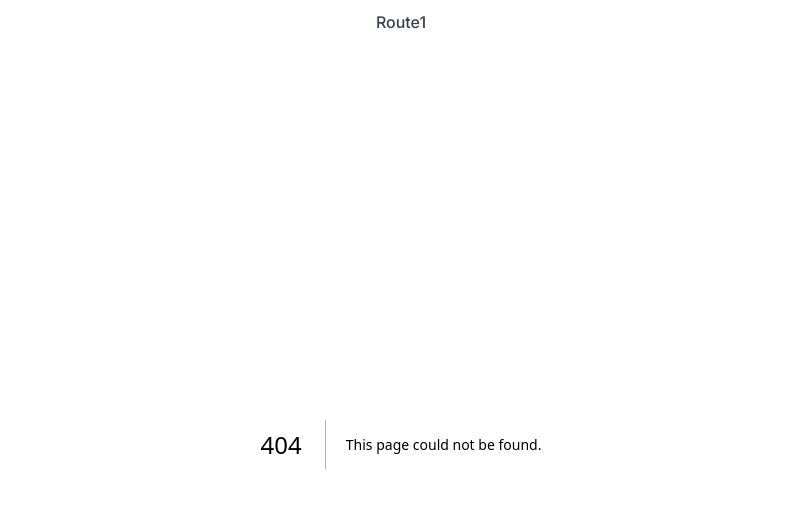
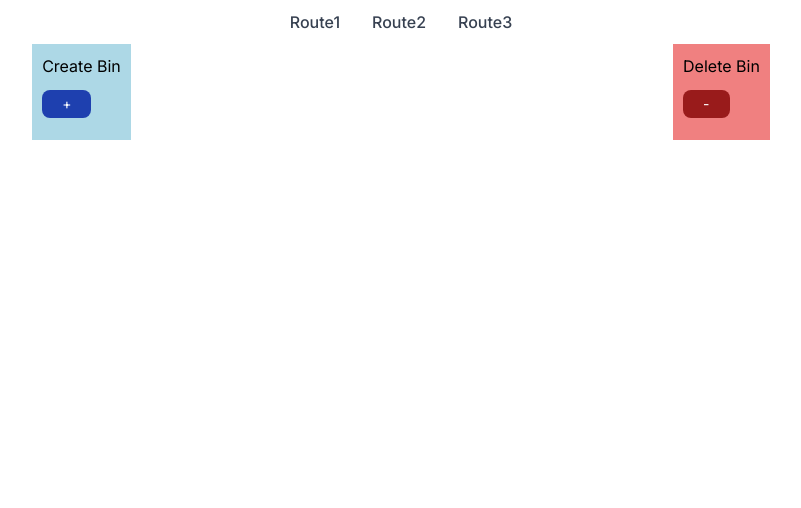
Before and after one commit to AkamalKazi/frontendtask, a Next.js app: page /bin in a window 1280 px wide. Before the commit this address had no page. Shown: the top 508 px of the page, without its empty margins (239-1040 px from the left). Built offline with nearby package versions, Linux system fonts and the light colour scheme.

Commit message:
task2 and task3 completed

```diff
--- /dev/null
+++ b/app/(bin)/bin/page.js
@@ -0,0 +1,83 @@
+"use client";
+import { useState } from "react";
+import { DndContext, closestCenter } from "@dnd-kit/core";
+import {
+  arrayMove,
+  SortableContext,
+  useSortable,
+  verticalListSortingStrategy,
+} from "@dnd-kit/sortable";
+import Disc from "@/components/Disc/Disc";
+
+const Bin = () => {
+  const [createBinDiscs, setCreateBinDiscs] = useState([]);
+  const [deleteBinDiscs, setDeleteBinDiscs] = useState([]);
+
+  const handleAddDisc = () => {
+    setCreateBinDiscs([...createBinDiscs, `disc-${Date.now()}`]);
+  };
+
+  const handleDeleteDisc = () => {
+    setDeleteBinDiscs([]);
+  };
+
+  const handleDragEnd = (event) => {
+    const { active, over } = event;
+    if (over && active.id !== over.id) {
+      const oldIndex = createBinDiscs.indexOf(active.id);
+      const newIndex = deleteBinDiscs.indexOf(over.id);
+
+      if (newIndex === -1) {
+        setCreateBinDiscs((items) =>
+          items.filter((item) => item !== active.id)
+        );
+        setDeleteBinDiscs((items) => [...items, active.id]);
+      } else {
+        setDeleteBinDiscs((items) => arrayMove(items, oldIndex, newIndex));
+      }
+    }
+  };
+
+  return (
+    <DndContext collisionDetection={closestCenter} onDragEnd={handleDragEnd}>
+      <div style={{ display: "flex", justifyContent: "space-around" }}>
+        <div style={{ backgroundColor: "lightblue", padding: "10px" }}>
+          <h2>Create Bin</h2>
+          <button
+            className="my-3 bg-blue-800 text-white px-5 py-1 rounded-lg text-sm"
+            onClick={handleAddDisc}
+          >
+            +
+          </button>
+          <SortableContext
+            items={createBinDiscs}
+            strategy={verticalListSortingStrategy}
+          >
+            {createBinDiscs.map((id) => (
+              <Disc key={id} id={id} color="blue" />
+            ))}
+          </SortableContext>
+        </div>
+        <div style={{ backgroundColor: "lightcoral", padding: "10px" }}>
+          <h2>Delete Bin</h2>
+          <button
+            className="my-3 bg-red-800 text-white px-5 py-1 rounded-lg text-sm"
+            onClick={handleDeleteDisc}
+          >
+            -
+          </button>
+          <SortableContext
+            items={deleteBinDiscs}
+            strategy={verticalListSortingStrategy}
+          >
+            {deleteBinDiscs.map((id) => (
+              <Disc key={id} id={id} color="red" />
+            ))}
+          </SortableContext>
+        </div>
+      </div>
+    </DndContext>
+  );
+};
+
+export default Bin;
--- /dev/null
+++ b/app/(shape)/shape/page.js
@@ -0,0 +1,17 @@
+"use client";
+import Rhombus from "@/components/Rhombus/rhombus";
+import Slider from "@/components/Slider/Slider";
+import { useState } from "react";
+
+const Shape = () => {
+  const [angle, setAngle] = useState(90);
+
+  return (
+    <div className="flex justify-evenly mt-5">
+      <Rhombus angle={angle} />
+      <Slider value={angle} onChange={setAngle} />
+    </div>
+  );
+};
+
+export default Shape;
--- /dev/null
+++ b/components/Disc/Disc.js
@@ -0,0 +1,24 @@
+import { useDraggable } from "@dnd-kit/core";
+import { arrayMove, SortableContext, useSortable } from "@dnd-kit/sortable";
+import { CSS } from "@dnd-kit/utilities";
+
+const Disc = ({ id, color }) => {
+  const { attributes, listeners, setNodeRef, transform, transition } =
+    useSortable({ id });
+
+  const style = {
+    transform: CSS.Transform.toString(transform),
+    transition,
+    backgroundColor: color,
+    width: "400px",
+    height: "50px",
+
+    borderRadius: "50px",
+    margin: "10px",
+  };
+
+  return (
+    <div ref={setNodeRef} style={style} {...attributes} {...listeners}></div>
+  );
+};
+export default Disc;
--- a/components/GameScree/gameScreen.js
+++ b/components/GameScree/gameScreen.js
@@ -1,4 +1,3 @@
-// components/GameScreen.tsx
 import { useState, useEffect } from "react";
 import axios from "axios";
 import Image from "next/image";
--- /dev/null
+++ b/components/Rhombus/rhombus.js
@@ -0,0 +1,36 @@
+"use client";
+import { useEffect, useRef } from "react";
+
+const Rhombus = ({ angle }) => {
+  const canvasRef = useRef(null);
+
+  useEffect(() => {
+    const canvas = canvasRef.current;
+    const context = canvas?.getContext("2d");
+
+    if (canvas && context) {
+      const size = canvas.width / 2;
+      const radians = (angle * Math.PI) / 180;
+      const halfDiagonal = size / Math.cos(radians / 2);
+      const offset = Math.sqrt(halfDiagonal ** 2 - size ** 2);
+
+      context.clearRect(0, 0, canvas.width, canvas.height);
+      context.beginPath();
+      context.moveTo(size, 0);
+      context.lineTo(size + offset, size);
+      context.lineTo(size, size * 2);
+      context.lineTo(size - offset, size);
+      context.closePath();
+      context.strokeStyle = "black";
+      context.stroke();
+    }
+  }, [angle]);
+
+  return (
+    <div className="flex justify-center items-center ">
+      <canvas ref={canvasRef} width="300" height="300"></canvas>
+    </div>
+  );
+};
+
+export default Rhombus;
--- /dev/null
+++ b/components/Slider/Slider.js
@@ -0,0 +1,16 @@
+"use client";
+const Slider = ({ value, onChange }) => {
+  return (
+    <div className="flex justify-center mt-4 rotate-90">
+      <input
+        type="range"
+        min="90"
+        max="180"
+        value={value}
+        onChange={(e) => onChange(parseInt(e.target.value))}
+      />
+    </div>
+  );
+};
+
+export default Slider;
--- a/components/UI/StartScreen/startScreen.js
+++ b/components/UI/StartScreen/startScreen.js
@@ -1,5 +1,4 @@
 "use client";
-// components/StartScreen.tsx
 import { useState } from "react";
 
 const StartScreenComponent = ({ onStart }) => {
--- a/components/UI/header/header.js
+++ b/components/UI/header/header.js
@@ -20,9 +20,9 @@ const HeaderComponent = () => {
                     Route1
                   </Link>
                 </li>
-                {/* <li>
+                <li>
                   <Link
-                    href="#"
+                    href="/shape"
                     className="block py-2 pr-4 pl-3 text-gray-700 border-b border-gray-100 hover:bg-gray-50 lg:hover:bg-transparent lg:border-0 lg:hover:text-primary-700 lg:p-0 dark:text-gray-400 lg:dark:hover:text-white dark:hover:bg-gray-700 dark:hover:text-white lg:dark:hover:bg-transparent dark:border-gray-700"
                   >
                     Route2
@@ -30,12 +30,12 @@ const HeaderComponent = () => {
                 </li>
                 <li>
                   <Link
-                    href="#"
+                    href="/bin"
                     className="block py-2 pr-4 pl-3 text-gray-700 border-b border-gray-100 hover:bg-gray-50 lg:hover:bg-transparent lg:border-0 lg:hover:text-primary-700 lg:p-0 dark:text-gray-400 lg:dark:hover:text-white dark:hover:bg-gray-700 dark:hover:text-white lg:dark:hover:bg-transparent dark:border-gray-700"
                   >
                     Route3
                   </Link>
-                </li> */}
+                </li>
               </ul>
             </div>
           </div>
```
Also changed, not shown: 1 other file (tests, documents, lock files or other folders).
